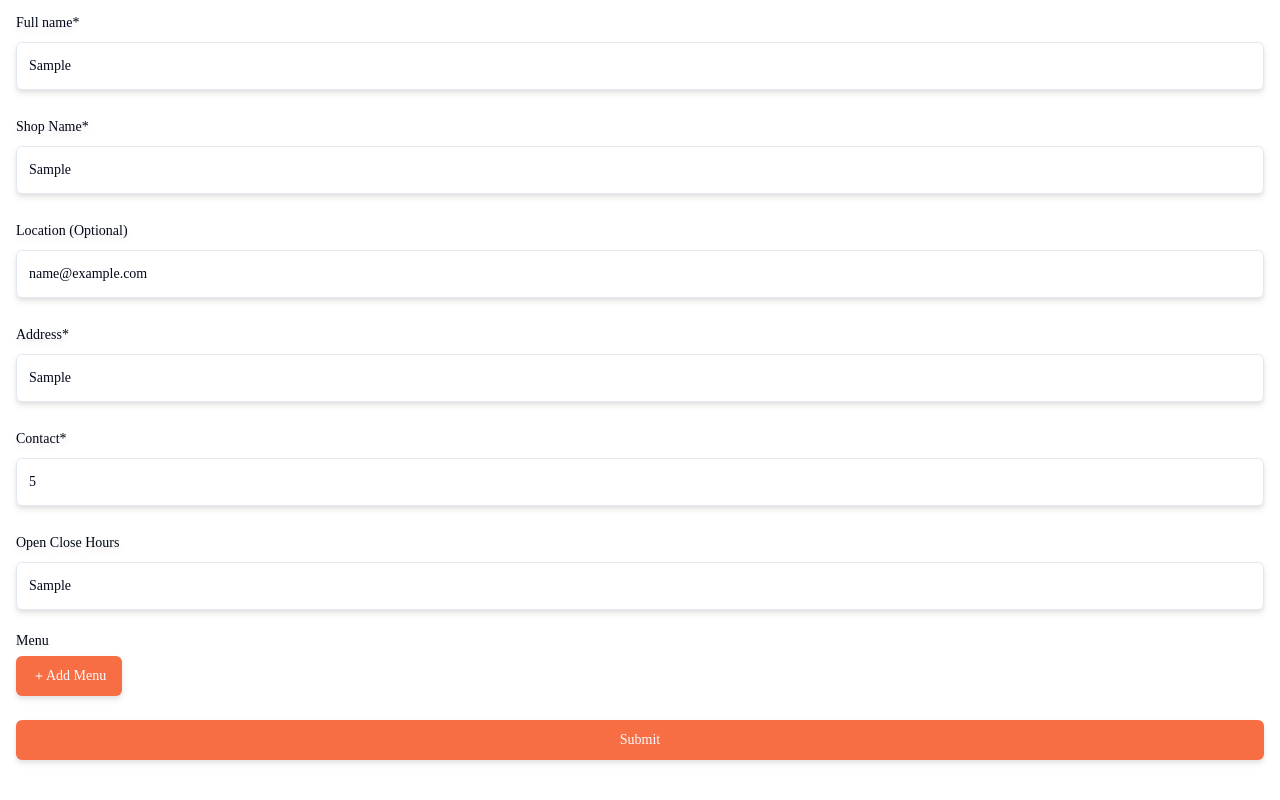
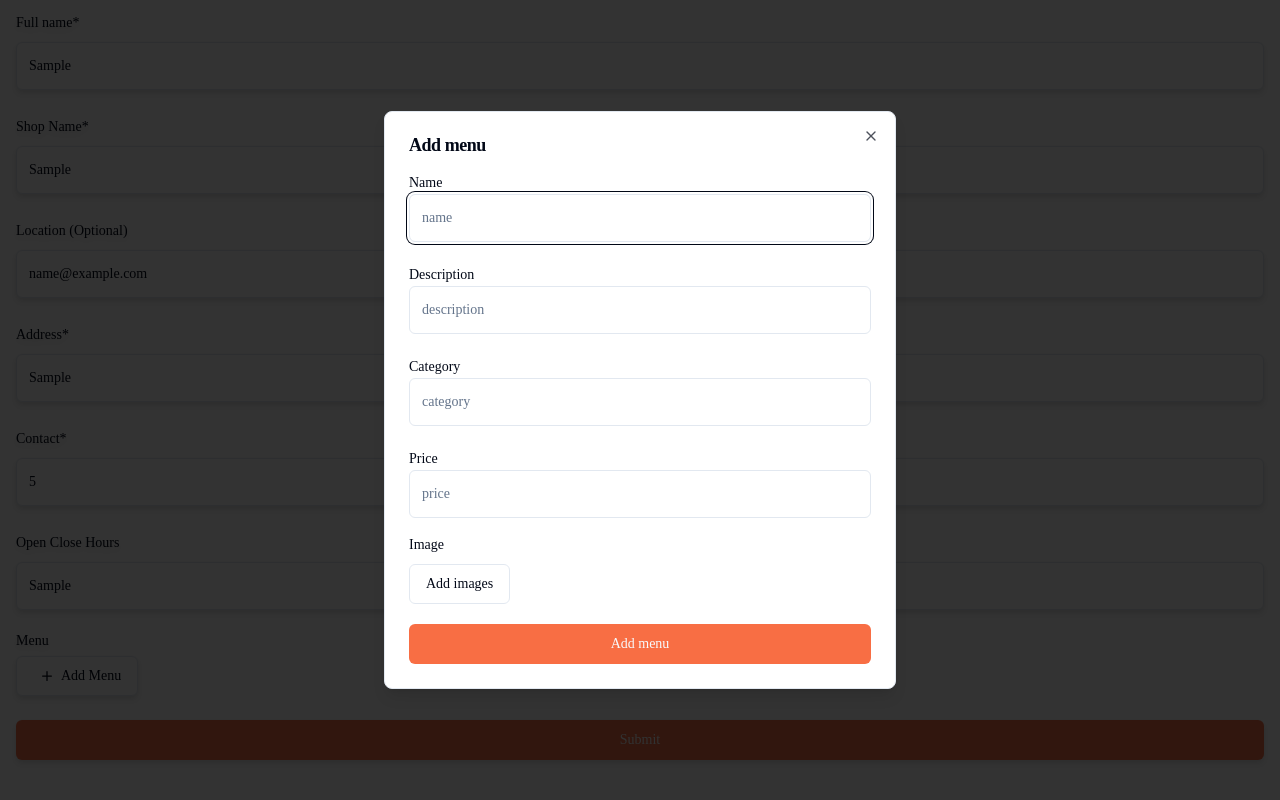
Before and after one commit to geekclick/Mealway, a React (Vite) app in the folder client/: page /register-shop in a window 1280 px wide. Both pictures are taken after typing "Sample", "Sample", "name@example.com", "Sample", "5", "Sample" into the empty fields and a click on the button "Add Menu". Shown: the part 278-1078 px from the top of the page. Built offline with nearby package versions, Linux system fonts and the light colour scheme; no server answers; a web font is replaced by a local one.

Commit message:
create add menu dialog

```diff
--- /dev/null
+++ b/client/src/components/MenuDialog.jsx
@@ -0,0 +1,114 @@
+import {
+  Dialog,
+  DialogContent,
+  DialogHeader,
+  DialogTitle,
+  DialogTrigger,
+} from "@/components/ui/dialog";
+import { Input } from "./ui/input";
+import { handleChange } from "@/helpers/handleChange";
+import { Label } from "./ui/label";
+import { Button } from "./ui/button";
+import { useRef, useState } from "react";
+import { sendImagetoCloud } from "@/services/vendor-services";
+import { useDispatch } from "react-redux";
+import { addMenu } from "@/store/reducers/vendorSlice";
+import { DialogClose } from "@radix-ui/react-dialog";
+
+function MenuDialog({ children }) {
+  const dispatch = useDispatch();
+  const imgRef = useRef(null);
+  const [image, setImage] = useState("");
+  const [formData, setFormData] = useState({
+    name: "",
+    description: "",
+    category: "",
+    price: "",
+    image: "",
+  });
+
+  const handleSubmit = async (e) => {
+    e.preventDefault();
+    const imgUrl = await sendImagetoCloud(image);
+    dispatch(addMenu({ ...formData, image: imgUrl }));
+    console.log(formData);
+  };
+
+  const handleImageChange = (e) => {
+    const file = e.target.files[0];
+    console.log(file);
+    setImage(file);
+    console.log(image);
+    console.log(image);
+  };
+  return (
+    <Dialog>
+      <DialogTrigger asChild>{children}</DialogTrigger>
+      <DialogContent>
+        <DialogHeader>
+          <DialogTitle>Add menu</DialogTitle>
+        </DialogHeader>
+        <form action="" className=" space-y-5">
+          <div>
+            <Label>Name</Label>
+            <Input
+              placeholder="name"
+              name="name"
+              value={formData.name}
+              onChange={(e) => handleChange(e, setFormData)}
+            />
+          </div>
+          <div>
+            <Label>Description</Label>
+            <Input
+              placeholder="description"
+              name="description"
+              value={formData.description}
+              onChange={(e) => handleChange(e, setFormData)}
+            />
+          </div>
+          <div>
+            <Label>Category</Label>
+            <Input
+              placeholder="category"
+              name="category"
+              value={formData.category}
+              onChange={(e) => handleChange(e, setFormData)}
+            />
+          </div>
+          <div>
+            <Label>Price</Label>
+            <Input
+              placeholder="price"
+              name="price"
+              value={formData.price}
+              onChange={(e) => handleChange(e, setFormData)}
+            />
+          </div>
+          <div className="flex flex-col w-fit space-y-3">
+            <Label>Image</Label>
+            <Input
+              type="file"
+              name="image"
+              ref={imgRef}
+              className="hidden"
+              onChange={handleImageChange}
+            />
+            <Button
+              onClick={() => imgRef.current.click()}
+              type="button"
+              variant="outline"
+            >
+              Add images
+            </Button>
+          </div>
+          <Button className="w-full" type="button" onClick={handleSubmit}>
+            <DialogClose className="w-full">Add menu</DialogClose>
+          </Button>
+        </form>
+      </DialogContent>
+    </Dialog>
+  );
+}
+
+export default MenuDialog;
--- a/client/src/pages/RegisterShop.jsx
+++ b/client/src/pages/RegisterShop.jsx
@@ -6,19 +6,22 @@ import { Label } from "@/components/ui/label";
 import { handleChange } from "@/helpers/handleChange";
 import React, { useEffect, useRef, useState } from "react";
 import { useNavigate } from "react-router-dom";
-import { useDispatch } from "react-redux";
-import { BsPencilFill, BsPlus } from "react-icons/bs";
+import { useDispatch, useSelector } from "react-redux";
+import { BsPlus } from "react-icons/bs";
 import {
   handleShopRegistration,
   sendImagetoCloud,
 } from "@/services/vendor-services";
 import { MdEdit } from "react-icons/md";
+import MenuDialog from "@/components/MenuDialog";
+import { Badge } from "@/components/ui/badge";
 
 function RegisterShop() {
   const dispatch = useDispatch();
   const navigate = useNavigate();
   const imgRef = useRef(null);
   const coverImgRef = useRef(null);
+  const { menuList } = useSelector((state) => state.vendorSlice);
 
   const [formData, setFormData] = useState({
     img: "",
@@ -52,11 +55,15 @@ function RegisterShop() {
 
   const handleSubmit = async (e) => {
     e.preventDefault();
-    const imgUrl = await sendImagetoCloud(image.img);
-    const coverImgUrl = await sendImagetoCloud(image.coverImg);
+    let imgUrl = "";
+    let coverImgUrl = "";
+    if (image.img != "" && image.coverImg != "") {
+      imgUrl = await sendImagetoCloud(image.img);
+      coverImgUrl = await sendImagetoCloud(image.coverImg);
+    }
     handleShopRegistration(
       e,
-      { ...formData, img: imgUrl, coverImg: coverImgUrl },
+      { ...formData, img: imgUrl, coverImg: coverImgUrl, menu: menuList },
       dispatch,
       navigate
     );
@@ -199,9 +206,21 @@ function RegisterShop() {
           </div>
           <div className="w-full justify-start items-start flex flex-col space-y-2">
             <Label>Menu</Label>
-            <Button>
-              <BsPlus /> Add Menu
-            </Button>
+            <div className="flex space-x-3 flex-wrap space-y-2">
+              <MenuDialog>
+                <Button variant="outline">
+                  <BsPlus className="text-xl mx-1" /> Add Menu
+                </Button>
+              </MenuDialog>
+              {menuList &&
+                menuList.map((item) => {
+                  return (
+                    <Badge className="w-fit h-[35px] flex justify-center m-auto font-medium capitalize">
+                      {item.name}
+                    </Badge>
+                  );
+                })}
+            </div>
           </div>
 
           <Button
--- a/client/src/services/vendor-services.js
+++ b/client/src/services/vendor-services.js
@@ -49,7 +49,7 @@ export const sendImagetoCloud = async (image) => {
         const response = await axios.post("https://api.cloudinary.com/v1_1/dxn3cmvet/image/upload", data)
         if (response) {
             console.log("Image uploaded successfully!")
-            return response.data.url
+            return response.data.secure_url
         }
     } catch (error) {
         console.log("Error in image upload", error)
--- a/client/src/store/index.js
+++ b/client/src/store/index.js
@@ -9,8 +9,8 @@ import vendorReducer from "./reducers/vendorSlice";
 const persistConfig = {
     key: "root",
     storage,
-    // whitelist: ["auth"], // List of reducers to persist (optional)
-    blacklist: ["sidebarSlice"],
+    whitelist: ["authSlice"], // List of reducers to persist (optional)
+    // blacklist: ["sidebarSlice"],
 };
 
 const rootReducer = combineReducers({
--- a/client/src/store/reducers/vendorSlice.js
+++ b/client/src/store/reducers/vendorSlice.js
@@ -1,19 +1,8 @@
 import { createSlice } from "@reduxjs/toolkit";
 
 const initialState = {
-    vendorList: [{
-        img: "",
-        coverImg: "",
-        name: "anuj",
-        shopname: "anuj chi dukan",
-        location: "",
-        address: "ghara jawal",
-        contact: "1234567898",
-        ratings: "",
-        reviews: "",
-        opnCloseHours: "",
-        menu: [],
-    }],
+    menuList: [],
+    vendorList: [],
     vendor: {
         img: "",
         coverImg: "",
@@ -39,9 +28,12 @@ const vendorSlice = createSlice({
         setVendor: (state, action) => {
             state.vendor = action.payload;
         },
+        addMenu: (state, action) => {
+            state.menuList.push(action.payload)
+        }
     },
 });
 
-export const { setVendorList, setVendor } = vendorSlice.actions;
+export const { setVendorList, setVendor, addMenu } = vendorSlice.actions;
 
 export default vendorSlice.reducer;
```
Also changed, not shown: 1 other file (tests, documents, lock files or other folders).
